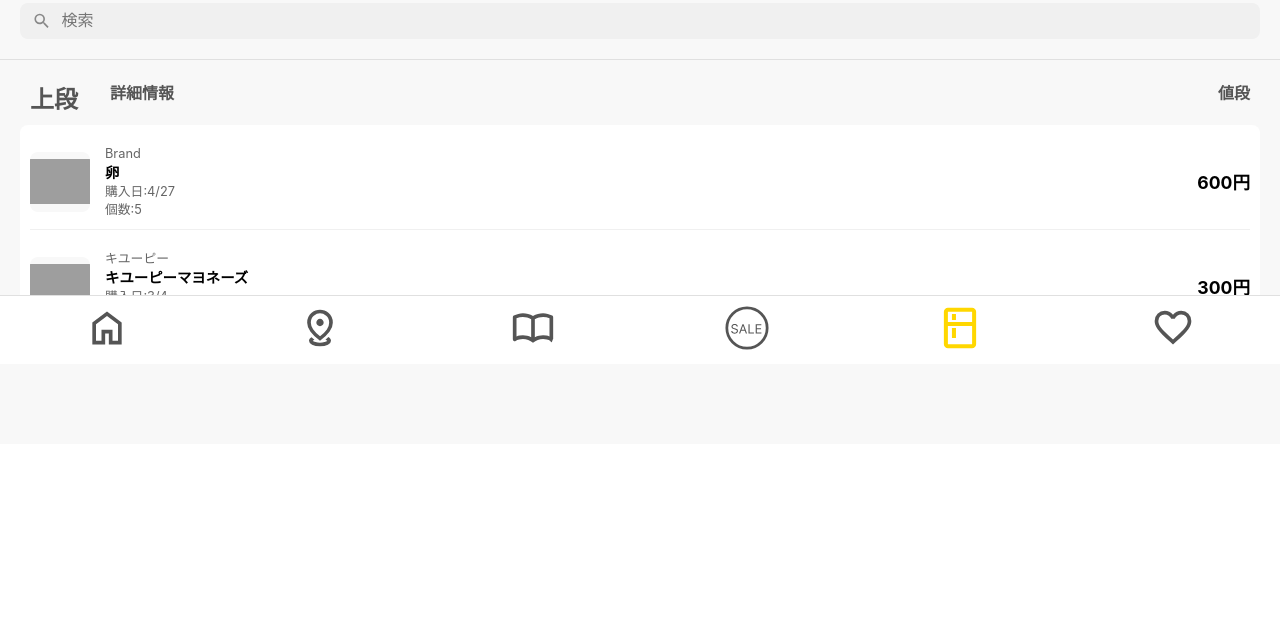
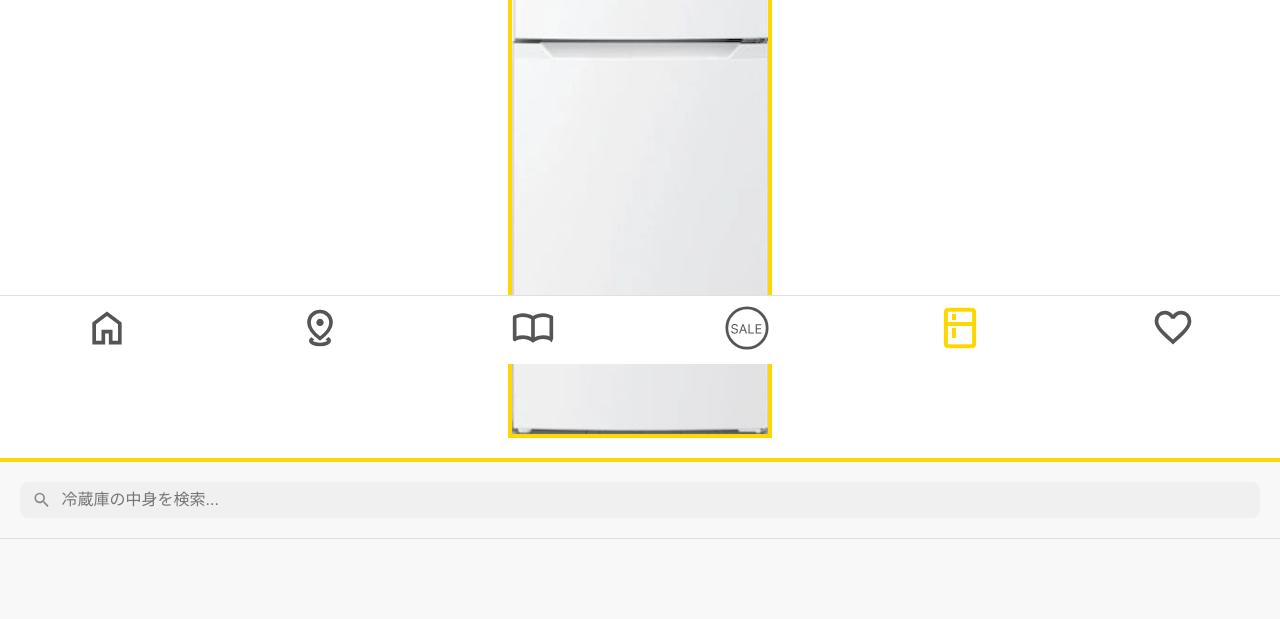
Before and after one commit to shironaganegi/rwc25-m5stack-project, a PHP site: page /refrigerator/refrigerator.php in a window 1280 px wide. Shown: the part 436-1055 px from the top of the page. Before the commit the page ends 786 px from the top, so only its background shows below. Run offline with PHP 8.4, Linux system fonts and the light colour scheme; grey boxes are pictures that could not be loaded.

Commit message:
10/20高橋優也 #71

```diff
--- a/app/user_web/refrigerator/refrigerator.css
+++ b/app/user_web/refrigerator/refrigerator.css
@@ -8,19 +8,45 @@
     padding: 20px 0;
     background-color: white;
 }
+/* 冷蔵庫画像コンテナ */
+.refrigerator-image-container {
+    max-width: 20%; /* 幅を約半分に変更 */
+    margin: 0 auto; /* 中央寄せ */
+    border: 4px solid #ffd700;
+    display: flex; /* 上下に並べるため */
+    flex-direction: column;
+}
+
+/* 冷蔵庫の各セクション（クリック可能領域） */
+.fridge-section {
+    cursor: pointer; /* クリック可能を示すカーソル */
+    transition: filter 0.2s ease; /* ホバー効果 */
+    width: 100%;
+}
+.fridge-section img {
+    display: block; /* 画像下の余白を削除 */
+    width: 100%;
+    height: auto;
+}
+.fridge-section:hover {
+    filter: brightness(1.1); /* ホバー時に少し明るくする */
+}
+/* 選択されているセクションを目立たせる（任意）*/
+.fridge-section.active {
+   outline: 3px solid #007bff; /* 青い枠線を追加 */
+   outline-offset: -3px;
+}
+
 .fridge-main-title {
     font-size: 1.2rem;
     font-weight: bold;
     margin: 0 0 15px 0;
 }
-.refrigerator-image {
-    max-width: 40%;
-    text-align: center;
-    height: auto;
-    border: 4px solid #ffd700;
-}
+/* .refrigerator-image は削除 */
+
 .item-list-section {
     padding: 20px;
+    /* display: none; は HTML側で style 属性で設定 */
 }
 .list-header {
     display: flex;
--- /dev/null
+++ b/app/user_web/refrigerator/refrigerator.js
@@ -0,0 +1,117 @@
+document.addEventListener('DOMContentLoaded', function() {
+    const upperFridgeButton = document.getElementById('upper-fridge-button');
+    const lowerFridgeButton = document.getElementById('lower-fridge-button');
+    const upperShelfItemsSection = document.getElementById('upper-shelf-items');
+    const lowerShelfItemsSection = document.getElementById('lower-shelf-items');
+    const fridgeSections = document.querySelectorAll('.fridge-section');
+    const searchInput = document.getElementById('search-input'); // 検索入力要素を取得
+    const allFridgeItems = document.querySelectorAll('.fridge-item'); // すべてのアイテムを取得
+
+    // --- 表示更新関数 (主に検索用) ---
+    function updateDisplayForSearch() {
+        const searchTerm = searchInput.value.toLowerCase(); // 検索語を取得（小文字に）
+        let upperVisibleCount = 0;
+        let lowerVisibleCount = 0;
+
+        // 検索語がない場合は何もしない (棚クリック時の表示を維持)
+        if (searchTerm === '') {
+            // もし、どちらの棚もアクティブでない（初期状態など）なら両方非表示にする
+             if (!upperFridgeButton.classList.contains('active') && !lowerFridgeButton.classList.contains('active')) {
+                 upperShelfItemsSection.style.display = 'none';
+                 lowerShelfItemsSection.style.display = 'none';
+             }
+            // アイテムの表示状態は変更しない
+             allFridgeItems.forEach(item => {
+                 item.style.display = 'flex'; // 念のため表示状態に戻す
+             });
+            return;
+        }
+
+        // --- 検索時のみ以下の処理を実行 ---
+
+        // いったん両方の棚セクションを表示可能にする（検索結果があれば表示するため）
+        upperShelfItemsSection.style.display = 'block';
+        lowerShelfItemsSection.style.display = 'block';
+         // 画像のアクティブ状態を解除
+        fridgeSections.forEach(section => section.classList.remove('active'));
+
+
+        // すべてのアイテムをループして表示/非表示を切り替え
+        allFridgeItems.forEach(item => {
+            const itemName = item.dataset.name.toLowerCase();
+            const itemBrand = item.dataset.brand.toLowerCase();
+            const itemShelf = item.dataset.shelf;
+            // 検索語が空でない場合のみ、名前かブランドに部分一致するかチェック
+            const isMatch = itemName.includes(searchTerm) || itemBrand.includes(searchTerm);
+
+            if (isMatch) {
+                item.style.display = 'flex'; // マッチしたら表示
+                if (itemShelf === 'upper') {
+                    upperVisibleCount++;
+                } else if (itemShelf === 'lower') {
+                    lowerVisibleCount++;
+                }
+            } else {
+                item.style.display = 'none'; // マッチしなかったら非表示
+            }
+        });
+
+        // 検索結果がない棚セクションを非表示にする
+        if (upperVisibleCount === 0) {
+            upperShelfItemsSection.style.display = 'none';
+        }
+        if (lowerVisibleCount === 0) {
+            lowerShelfItemsSection.style.display = 'none';
+        }
+    }
+
+    // --- イベントリスナー ---
+
+    // 上段画像クリック時の処理
+    upperFridgeButton.addEventListener('click', function() {
+        searchInput.value = ''; // 検索欄をクリア
+        upperShelfItemsSection.style.display = 'block'; // 上段リストを表示
+        lowerShelfItemsSection.style.display = 'none';  // 下段リストを非表示
+        setActiveSection(this); // クリックされたセクションをアクティブにする
+        // 検索時非表示になったアイテムを表示に戻す
+        allFridgeItems.forEach(item => {
+            if (item.dataset.shelf === 'upper') {
+                item.style.display = 'flex';
+            }
+        });
+    });
+
+    // 下段画像クリック時の処理
+    lowerFridgeButton.addEventListener('click', function() {
+        searchInput.value = ''; // 検索欄をクリア
+        upperShelfItemsSection.style.display = 'none';  // 上段リストを非表示
+        lowerShelfItemsSection.style.display = 'block'; // 下段リストを表示
+        setActiveSection(this); // クリックされたセクションをアクティブにする
+         // 検索時非表示になったアイテムを表示に戻す
+        allFridgeItems.forEach(item => {
+            if (item.dataset.shelf === 'lower') {
+                item.style.display = 'flex';
+            }
+        });
+    });
+
+    // 検索入力時の処理
+    searchInput.addEventListener('input', updateDisplayForSearch); // 検索用の関数を呼び出す
+
+    // --- ヘルパー関数 ---
+
+    // アクティブなセクションの見た目を更新する関数
+    function setActiveSection(activeButton) {
+        fridgeSections.forEach(section => {
+            section.classList.remove('active');
+        });
+        if (activeButton) { // activeButtonがnullでない場合のみクラスを追加
+           activeButton.classList.add('active');
+        }
+    }
+
+    // --- 初期化 ---
+    // 最初はどちらの棚も表示しない
+    upperShelfItemsSection.style.display = 'none';
+    lowerShelfItemsSection.style.display = 'none';
+});
--- a/app/user_web/refrigerator/refrigerator.php
+++ b/app/user_web/refrigerator/refrigerator.php
@@ -13,28 +13,35 @@
 
     <main>
         <section class="refrigerator-image-section">
-            <img src="/assets/image/refrigerator.png" alt="冷蔵庫" class="refrigerator-image">
+            <div class="refrigerator-image-container">
+                <div id="upper-fridge-button" class="fridge-section fridge-upper">
+                    <img src="/assets/image/冷蔵庫上段.png" alt="冷蔵庫上段">
+                </div>
+                <div id="lower-fridge-button" class="fridge-section fridge-lower">
+                     <img src="/assets/image/冷蔵庫下段.png" alt="冷蔵庫下段">
+                </div>
+            </div>
         </section>
 
         <hr class="yellow-separator">
 
         <section class="search-section">
-            <div class="search-container">
+            <form id="refrigerator-search-form" class="search-container">
                 <svg class="search-icon" viewBox="0 0 24 24" fill="currentColor">
                     <path d="M15.5 14h-.79l-.28-.27A6.471 6.471 0 0 0 16 9.5 6.5 6.5 0 1 0 9.5 16c1.61 0 3.09-.59 4.23-1.57l.27.28v.79l5 4.99L20.49 19l-4.99-5zm-6 0C7.01 14 5 11.99 5 9.5S7.01 5 9.5 5 14 7.01 14 9.5 11.99 14 9.5 14z"/>
                 </svg>
-                <input type="text" class="search-input" placeholder="検索">
-            </div>
+                <input type="text" id="search-input" class="search-input" placeholder="冷蔵庫の中身を検索...">
+            </form>
         </section>
 
-        <section class="item-list-section">
+        <section id="upper-shelf-items" class="item-list-section" data-shelf="upper" style="display: none;">
             <div class="list-header">
                 <span class="header-shelf">上段</span>
                 <span class="header-details">詳細情報</span>
                 <span class="header-price">値段</span>
             </div>
             <div class="items-container">
-                <div class="fridge-item">
+                <div class="fridge-item" data-name="卵" data-brand="Brand" data-shelf="upper">
                     <img src="/assets/image/eggs.png" alt="卵" class="item-image">
                     <div class="item-details">
                         <p class="item-brand">Brand</p>
@@ -44,7 +51,7 @@
                     </div>
                     <div class="item-price">600円</div>
                 </div>
-                <div class="fridge-item">
+                <div class="fridge-item" data-name="キユーピーマヨネーズ" data-brand="キユーピー" data-shelf="upper">
                     <img src="/assets/image/mayonnaise.png" alt="マヨネーズ" class="item-image">
                     <div class="item-details">
                         <p class="item-brand">キユーピー</p>
```
Also changed, not shown: other parts of app/user_web/refrigerator/refrigerator.php (+32 -0 lines), app/user_web/assets/image/冷蔵庫上段.png (added), app/user_web/assets/image/冷蔵庫下段.png (added), 2 other files.
